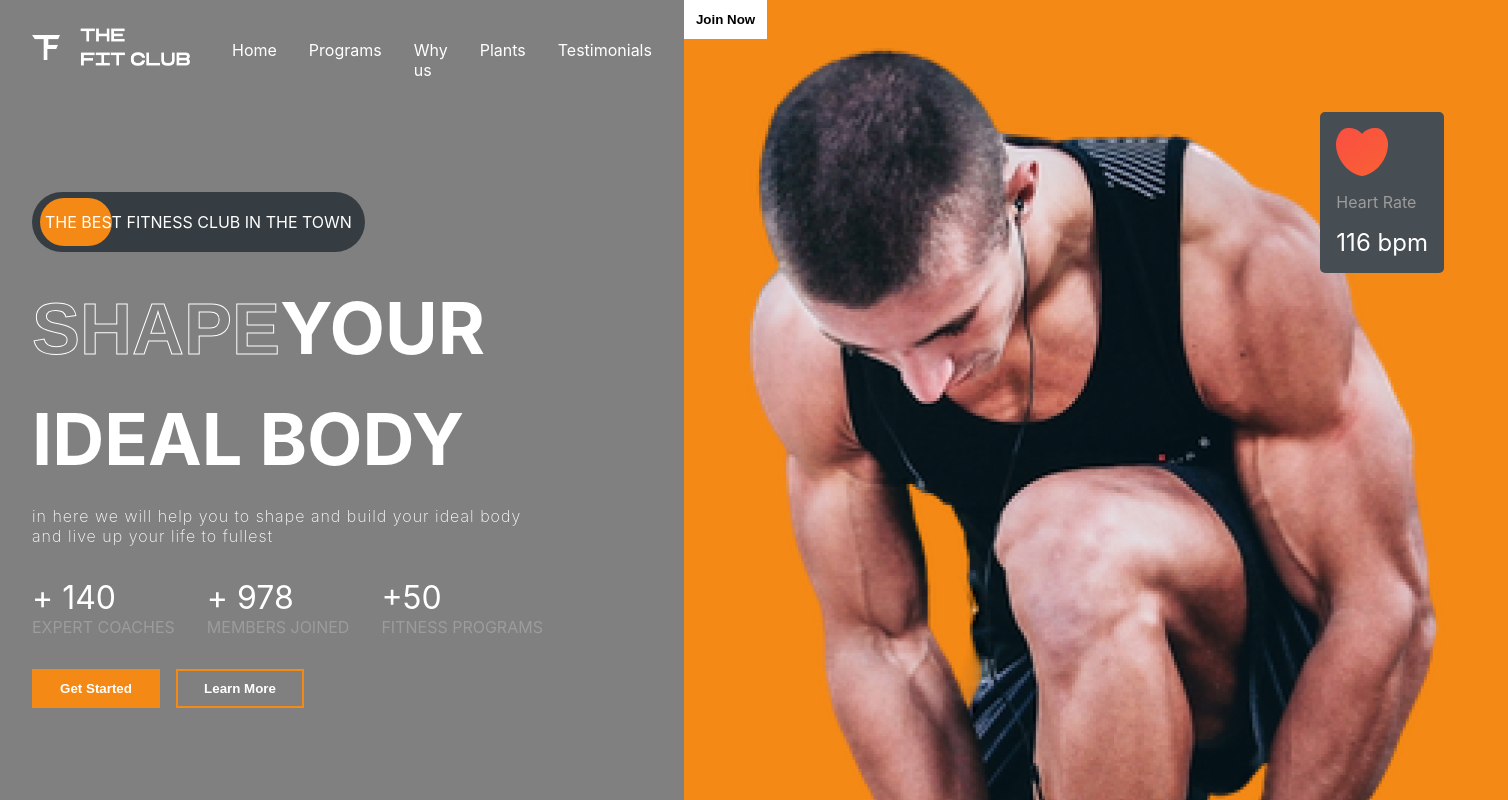
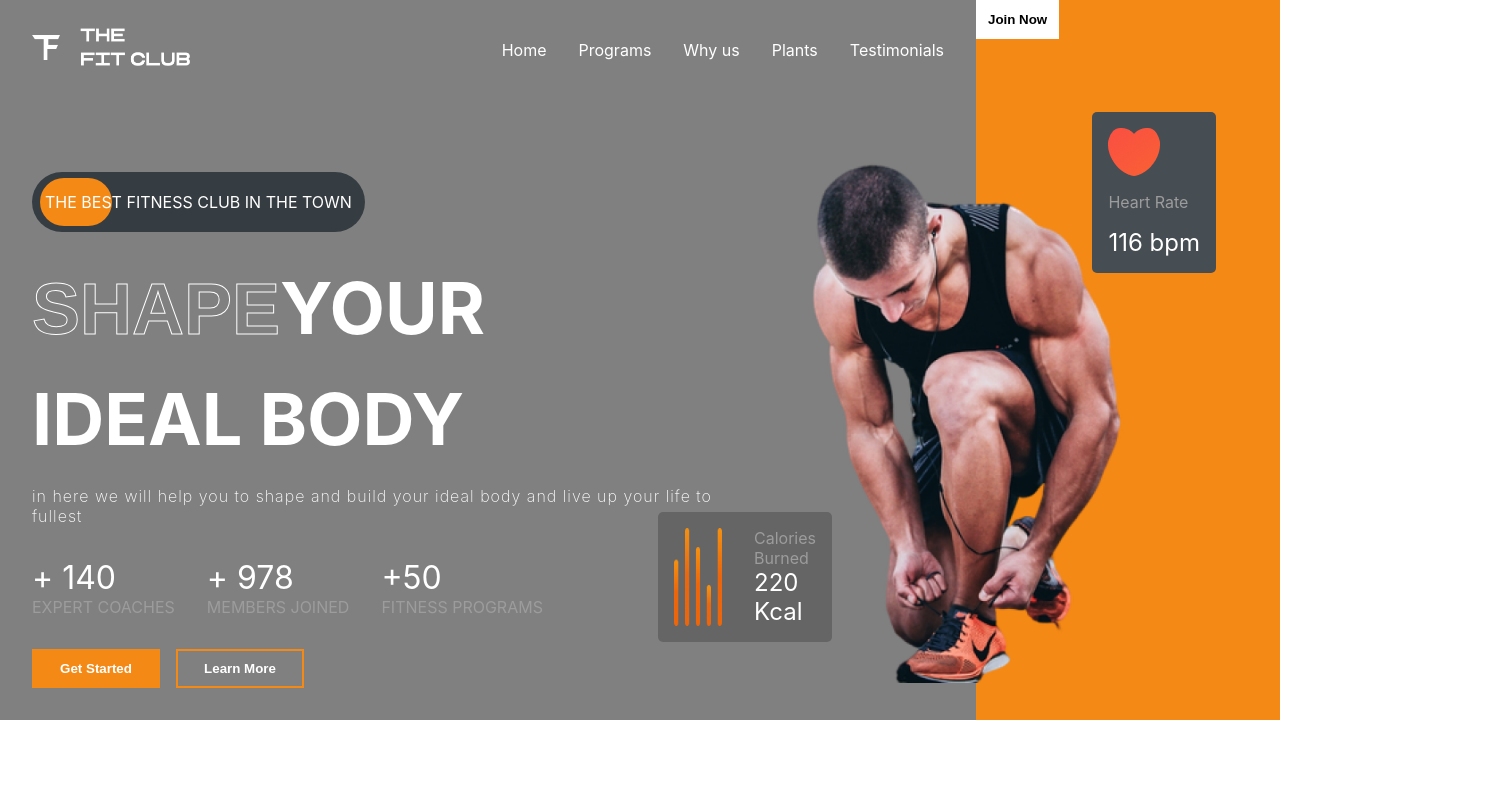
Before and after one commit to AlaaSassii/fitnessWeb, a React (Vite) app: page / in a window 1280 px wide. Shown: the top 800 px of the page, 1508 px wide, since content can reach past the window. Built offline with nearby package versions, Linux system fonts and the light colour scheme.

Commit message:
add new tnings

```diff
--- a/src/components/Hero/Hero.css
+++ b/src/components/Hero/Hero.css
@@ -133,3 +133,54 @@
   color: white;
   font-size: 1.5rem;
 }
+
+.hero-image {
+  position: absolute;
+  top: 10rem;
+  right: 8rem;
+  width: 23rem;
+}
+
+.hero-image-back {
+  position: absolute;
+  top: 4rem;
+  right: 20rem;
+  width: 23rem;
+}
+.hero-image-back {
+  position: absolute;
+  top: 4rem;
+  right: 20rem;
+  z-index: -1;
+  width: 15rem;
+}
+
+.calories {
+  display: flex;
+  gap: 2rem;
+  background-color: var(--caloryCard);
+  border-radius: 5px;
+  padding: 1rem;
+  width: fit-content;
+  position: absolute;
+  top: 32rem;
+  right: 28rem;
+}
+
+.calories > img {
+  width: 3rem;
+}
+.calories > div {
+  display: flex;
+  flex-direction: column;
+  justify-content: space-between;
+}
+
+.calories > div > :nth-child(1) {
+  color: var(--gray);
+}
+
+.calories > div > :nth-child(2) {
+  color: white;
+  font-size: 1.5rem;
+}
--- a/src/components/Hero/Hero.jsx
+++ b/src/components/Hero/Hero.jsx
@@ -65,6 +65,14 @@ const Hero = () => {
         {/* hero images */}
         <img src={hero__image} alt='' className='hero-image' />
         <img src={hero_image_back} alt='' className='hero-image-back' />
+
+        <div className='calories'>
+          <img src={Calories} alt='' />
+          <div>
+            <span>Calories Burned</span>
+            <span>220 Kcal</span>
+          </div>
+        </div>
       </div>
     </div>
   );
```
